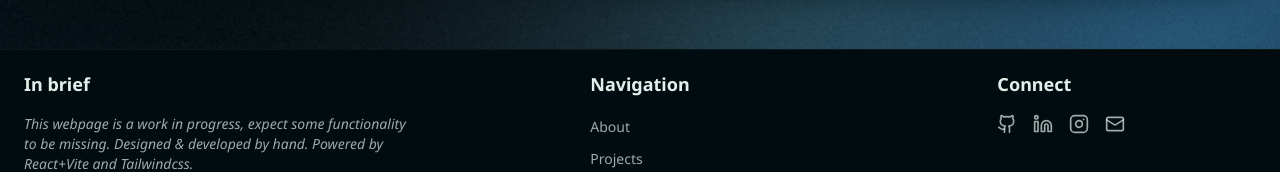
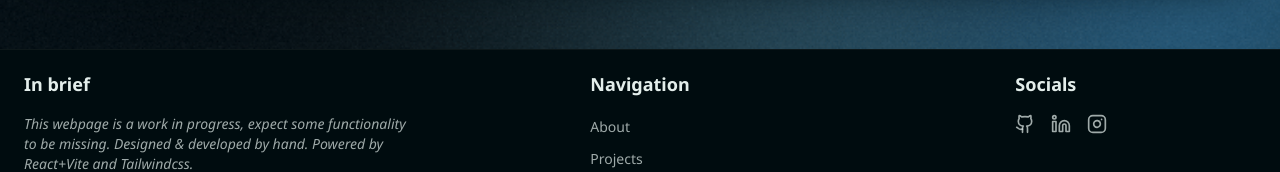
Before and after one commit to fourthstanza/fourthstanza.github.io, a React (Vite) app: page /#/ in a window 1280 px wide. Shown: the part 1947-2119 px from the top of the page. Built offline with nearby package versions, Linux system fonts and the light colour scheme.

Commit message:
updated for compatibility with contact page

```diff
--- a/src/components/button.tsx
+++ b/src/components/button.tsx
@@ -1,6 +1,6 @@
 
 
-export const Button = ({className = "", size = "default", children, onClick}: {className?: string; size?: "sm" | "default" | "lg"; children: React.ReactNode; onClick?: React.MouseEventHandler<HTMLButtonElement>}) => {
+export const Button = ({className = "", size = "default", children, onClick, ...props}: React.ButtonHTMLAttributes<HTMLButtonElement> & {className?: string; size?: "sm" | "default" | "lg"; children: React.ReactNode; onClick?: React.MouseEventHandler<HTMLButtonElement>}) => {
     const baseClasses = "relative text-text overflow-hidden rounded-full font-medium focus:outline-none focus-visible:ring-2 rounded-full bg-background-top hover:bg-background-top/90 shadow-md/20 shadow-background-top hover:text-hover";
 
     const sizeClasses = {
@@ -12,7 +12,7 @@ export const Button = ({className = "", size = "default", children, onClick}: {c
     const classes = `${baseClasses} ${sizeClasses[size]} ${className}`;
     return (
     <button onClick={onClick}
-     className={classes}>
+     className={classes} {...props}>
         <span className="relative flex items-center justify-center gap-2">
             {children}
             </span>
--- a/src/layout/footer.tsx
+++ b/src/layout/footer.tsx
@@ -1,4 +1,4 @@
-import { Github, Linkedin, Mail, Instagram } from "lucide-react";
+import { Github, Linkedin, Instagram } from "lucide-react";
 import { useCurrentLanguage } from "../components/useCurrentLanguage";
 
 export const Footer = () => {
@@ -8,7 +8,6 @@ export const Footer = () => {
         { icon: Github, href: "https://github.com/fourthstanza", label: "GitHub" },
         { icon: Linkedin, href: "https://www.linkedin.com/in/fourthstanza/", label: "LinkedIn" },
         { icon: Instagram, href: "https://www.instagram.com/fourthstanza/", label: "Instagram" },
-        { icon: Mail, href: "mailto:fourthstanza@gmail.com", label: "Email" },
     ];
 
     return (
@@ -36,7 +35,7 @@ export const Footer = () => {
 
                     {/* Social Links */}
                     <div>
-                        <h3 className="text-lg font-bold mb-4 text-text">{lang === "fr" ? "Connectez" : "Connect"}</h3>
+                        <h3 className="text-lg font-bold mb-4 text-text">{lang === "fr" ? "Réseaux Sociaux" : "Socials"}</h3>
                         <div className="flex gap-4">
                             {socialLinks.map((link, index) => {
                                 const Icon = link.icon;
```
